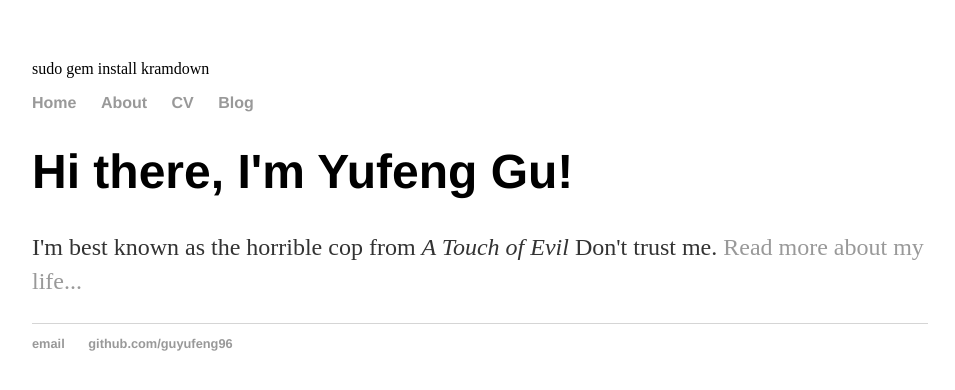
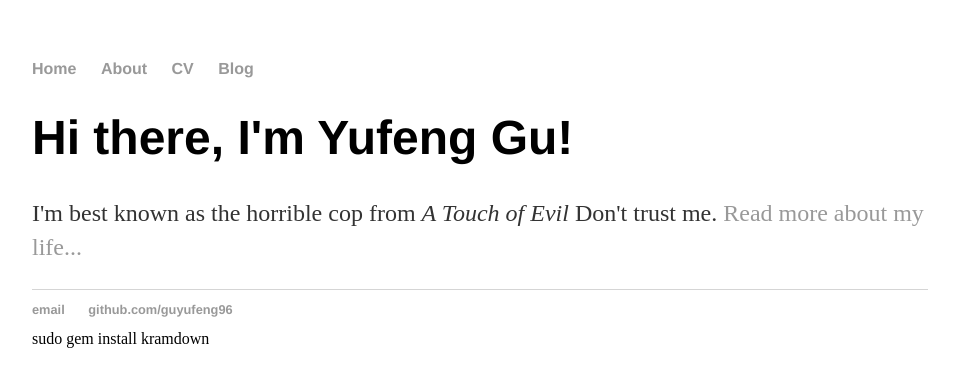
Before and after one commit to guyufeng96/guyufeng.github.io, a Jekyll site: the page built from index.html, in a window 1280 px wide. Shown: the top 390 px of the page, without its empty margins (160-1115 px from the left). Built offline with Jekyll 4.4.1, drawn with Linux system fonts in a browser that asks for light colours; part of the change alters nothing that is shown.

```diff
--- a/_layouts/default.html
+++ b/_layouts/default.html
@@ -1,5 +1,4 @@
 <!DOCTYPE html>
-sudo gem install kramdown
 	<html>
 		<head>
 			<title>{{ page.title }}</title>
@@ -27,4 +26,5 @@ sudo gem install kramdown
 				</ul>
 			</footer>
 		</body>
+		sudo gem install kramdown
 	</html>
```
